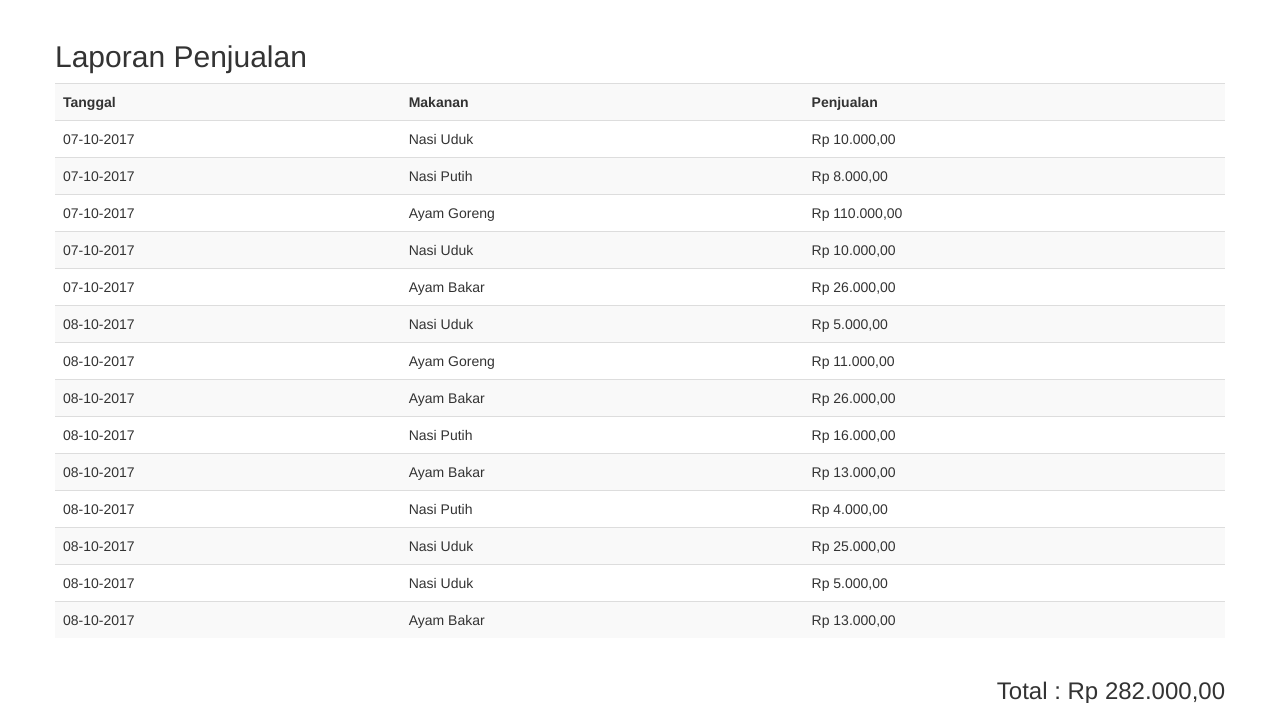
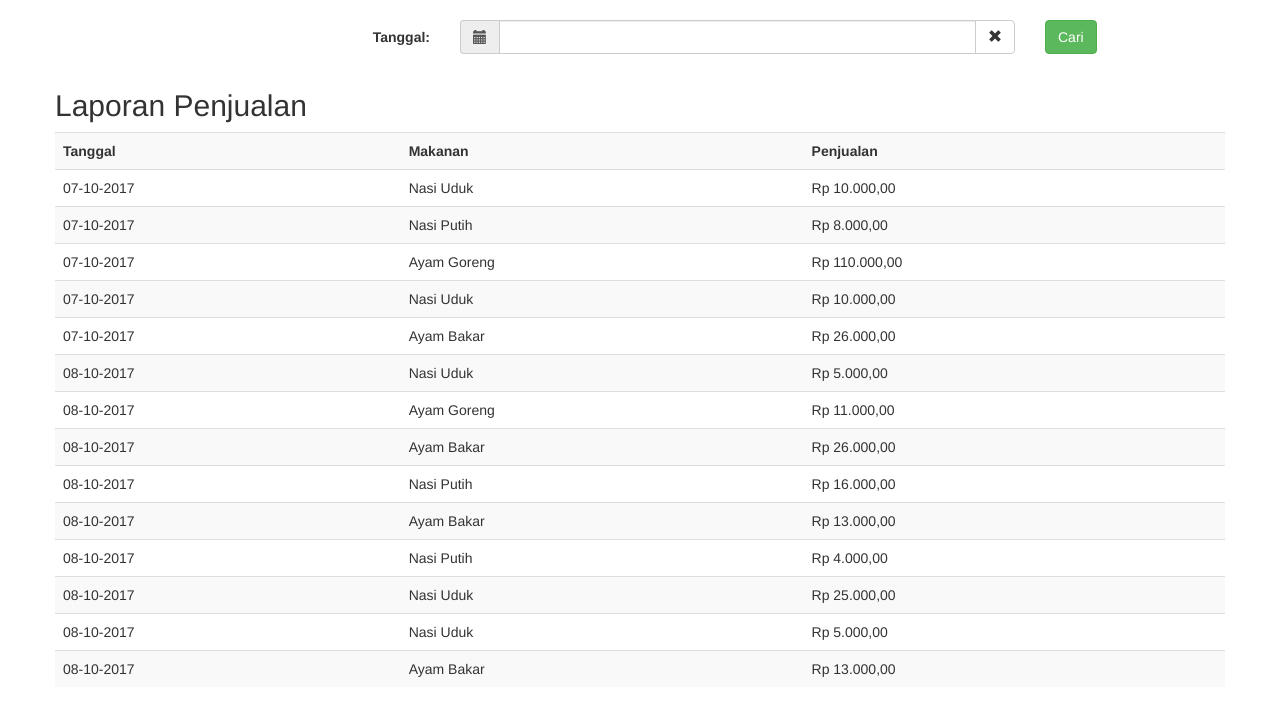
Before and after one commit to mrdennychandra/penyet, a PHP site: page /tendapenyet/laporan in a window 1280 px wide. Shown: the part 62-765 px from the top of the page. Run offline with PHP 8.4, Linux system fonts and the light colour scheme; data comes from the database, SQL or seed files in the repository; some libraries are stand-ins or nearby versions.

Commit message:
sample filter hari

```diff
--- a/laporan/index.php
+++ b/laporan/index.php
@@ -5,7 +5,30 @@ include '../fragment/header.php';
 include '../fragment/menu.php';
 $con = connect_db();
 ?>
+<script type="text/javascript">
+    $(function () {
+        $('input.datepicker').each(function () {
+            var datepicker = $(this);
+            datepicker.bootstrapDatePicker(datepicker.data());
+        });
+    });
+</script>
 <main>
+    <form method="post" class="form-horizontal">
+        <div class="form-group">
+            <label class="control-label col-sm-4" for="tgllahir">Tanggal:</label>
+            <div class="col-sm-6">
+                <input type="text" name="tanggal" id="tanggal"
+                       class="form-control datepicker"
+                       data-date-format="DD-MM-YYYY"
+                       required="required"/>
+            </div>
+            <div class="col-sm-2">
+                <input type="submit" class="btn btn-success" value="Cari" id="submit" name="submit">
+            </div>
+        </div>
+
+    </form>
     <div class="row" id="divcetak">
         <h2>Laporan Penjualan</h2>
         <table class="table table-striped">
@@ -15,10 +38,22 @@ $con = connect_db();
                 <th>Penjualan</th>
             </tr>
             <?php
+            $where = "";
+            $filter = "";
+            if(isset($_POST['submit'])){
+                if(!empty($_POST['tanggal'])){
+                    $tanggal = $_POST['tanggal'];
+                    $filter = " tanggal = '$tanggal'";
+                }
+            }
+            if($filter != ""){
+                $where = " WHERE ";
+            }
+
             $query = "SELECT DATE_FORMAT(tanggal,'%d-%m-%Y') AS tanggal, "
                     . "subtotal,m.nama FROM pesanan p "
                     . "INNER JOIN makanan m ON m.makananid=p.makananid "//ingat spasi disini
-                    . "INNER JOIN nota n ON n.notaid = p.notaid "; //ingat spasi disini
+                    . "INNER JOIN nota n ON n.notaid = p.notaid $where $filter"; //ingat spasi disini
             $result = execute_query($con, $query);
             $total = 0;
             while ($data = mysqli_fetch_array($result)) {
```
